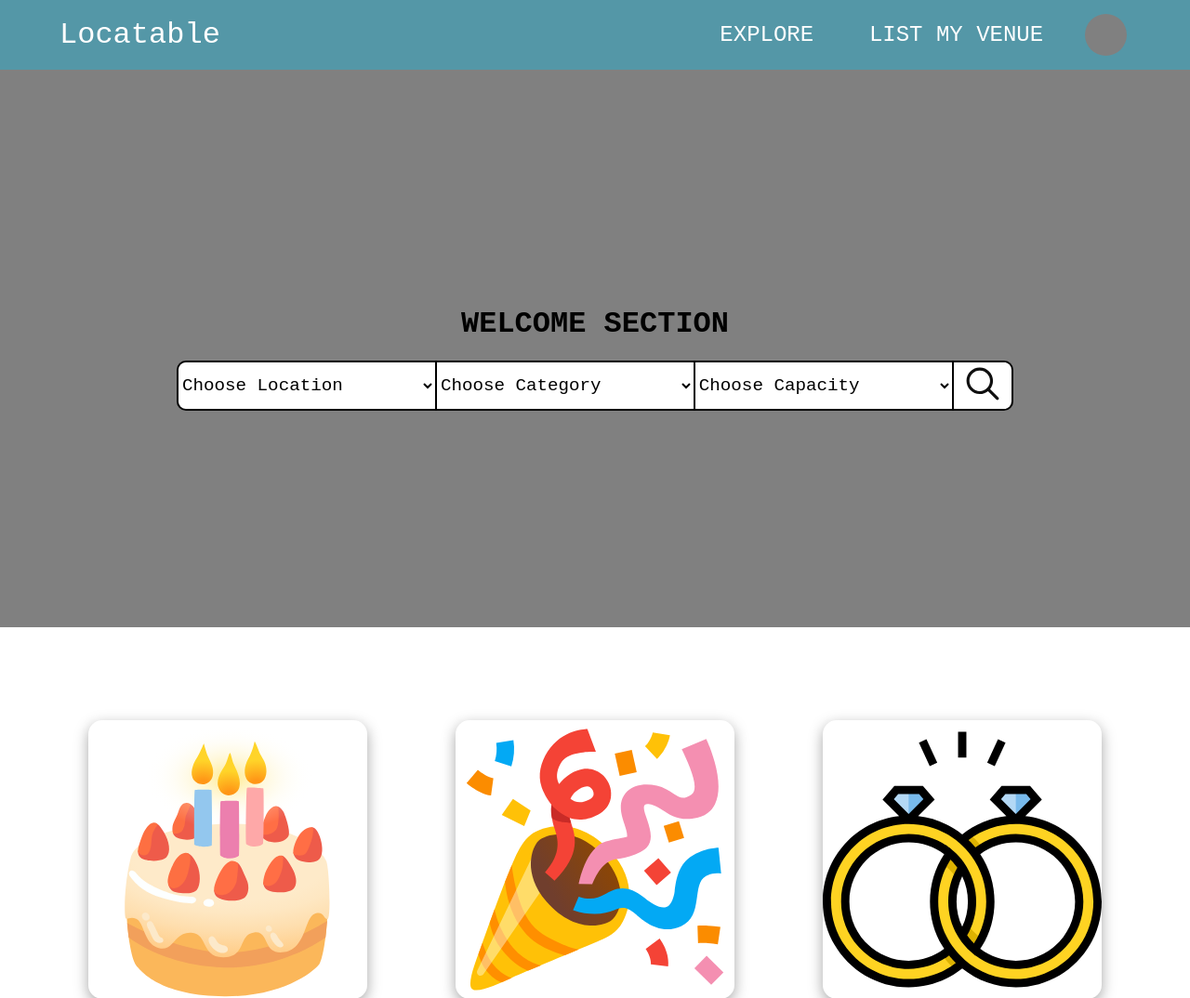
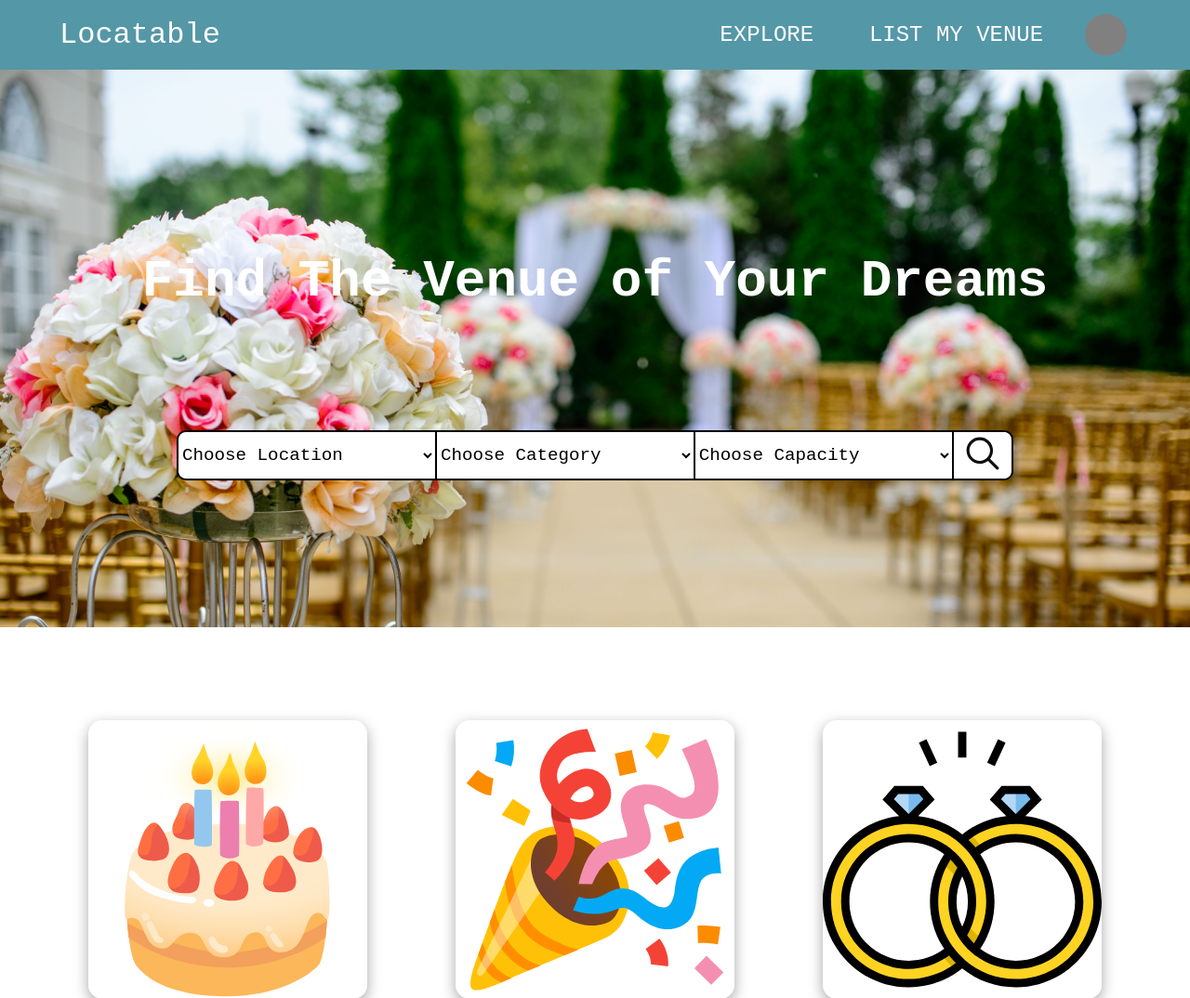
Before and after one commit to valerie-naufal/COE418_Project, a Flask app: page / in a window 1280 px wide. Shown: the top 1074 px of the page at 93% size. Run offline with Flask 3, Linux system fonts and the light colour scheme; data that the repository does not hold is empty.

Commit message:
Finished home page

```diff
--- a/static/css/main_style.css
+++ b/static/css/main_style.css
@@ -214,11 +214,15 @@ label {
   flex-direction: column;
   justify-content: center;
   align-items: center;
-  background-color: grey;
+  background-image: url("../images/venue-wallpaper.jpg");
+  background-size: 100%;
+
 }
 
 .welcome-container h1 {
-  color: black;
+  color: white;
+  font-size: 3.5rem;
+  margin-bottom: 10%;
 }
 .search-bar-container {
   width: 70%;
--- a/templates/main.html
+++ b/templates/main.html
@@ -30,7 +30,11 @@
 
           <div class="account-div">
             <div class="account-button" id="account-button">
-              <p id="account-button-content"></p>
+              {% if session["email"]  %}
+              <p id="account-button-content">{{ session["email"][0] }}</p>
+              {% else %}
+              <p class="account-button-content"></p>
+              {% endif %}
             </div>
             <div class="account-menu-content" id="account-menu-loggedOut">
               <p onclick="logOut()">LOG OUT</p>
@@ -76,7 +80,7 @@
         </div>
       </div>
       <div class="welcome-container">
-        <h1>WELCOME SECTION</h1>
+        <h1>Find The Venue of Your Dreams</h1>
 
         <form
           class="search-bar-container"
@@ -145,56 +149,6 @@
     </div>
 
     <script>
-      let locationArrow = document.getElementById("dropdown-arrow-location");
-      let categoryArrow = document.getElementById("dropdown-arrow-category");
-      let capacityArrow = document.getElementById("dropdown-arrow-capacity");
-
-      function updateArrowIcon(element) {
-        switch (element) {
-          case "location":
-            let locationSrc = locationArrow.src.substr(
-              locationArrow.src.indexOf("-") + 1
-            );
-
-            if (locationSrc === "down.svg") {
-              locationArrow.src = "../static/images/arrow-up.svg";
-              document.getElementById("location-dropdown").style.visibility =
-                "visible";
-            } else {
-              locationArrow.src = "../static/images/arrow-down.svg";
-              document.getElementById("location-dropdown").style.visibility =
-                "hidden";
-            }
-            break;
-
-          case "category":
-            let categorySrc = categoryArrow.src.substr(
-              categoryArrow.src.indexOf("-") + 1
-            );
-
-            if (categorySrc === "down.svg") {
-              categoryArrow.src = "../static/images/arrow-up.svg";
-              document.getElementById("category-dropdown").style.visibility =
-                "visible";
-            } else {
-              categoryArrow.src = "../static/images/arrow-down.svg";
-              document.getElementById("category-dropdown").style.visibility =
-                "hidden";
-            }
-            break;
-
-          case "capacity":
-            let capacitySrc = capacityArrow.src.substr(
-              capacityArrow.src.indexOf("-") + 1
-            );
-            if (capacitySrc === "down.svg") {
-              capacityArrow.src = "../static/images/arrow-up.svg";
-            } else {
-              capacityArrow.src = "../static/images/arrow-down.svg";
-            }
-            break;
-        }
-      }
 
       let accountButton = document.getElementById("account-button");
       let loggedInMenu = document.getElementById("account-menu-loggedIn");
@@ -357,13 +311,14 @@
           if (xhr.readyState === XMLHttpRequest.DONE) {
             if (xhr.response) {
               let results = JSON.parse(xhr.response);
+              document.querySelector(".venue-items-container").innerHTML = "";
               results.forEach((venue,index) => {
                 let venueElement = '<div class="venue-item"> ' +
-                  "<div class='venue-image' onclick='openModal('venue0')'> IMAGE </div>" +
+                  "<div class='venue-image' onclick='openModal(\"venue" + index + "\")'> IMAGE </div>" +
                     '<p class="venue-title">'+ venue.name +'</p> '+
                   '</div>' +
                   '<div id="venue'+ index +'" class="modal">' +
-                  '<span class="close" onclick="closeModal("venue0")">' +
+                  "<span class='close' onclick='closeModal(\"venue" + index + "\")'>" +
                     '<i class="fas fa-times"></i>'+
                   '</span>' +
                   '<div class="modal-content">'+
```
Also changed, not shown: requirements.txt (added, +11 -0 lines), static/images/arrow-down.svg (deleted), static/images/arrow-up.svg (deleted), static/images/venue-wallpaper.jpg (added).
